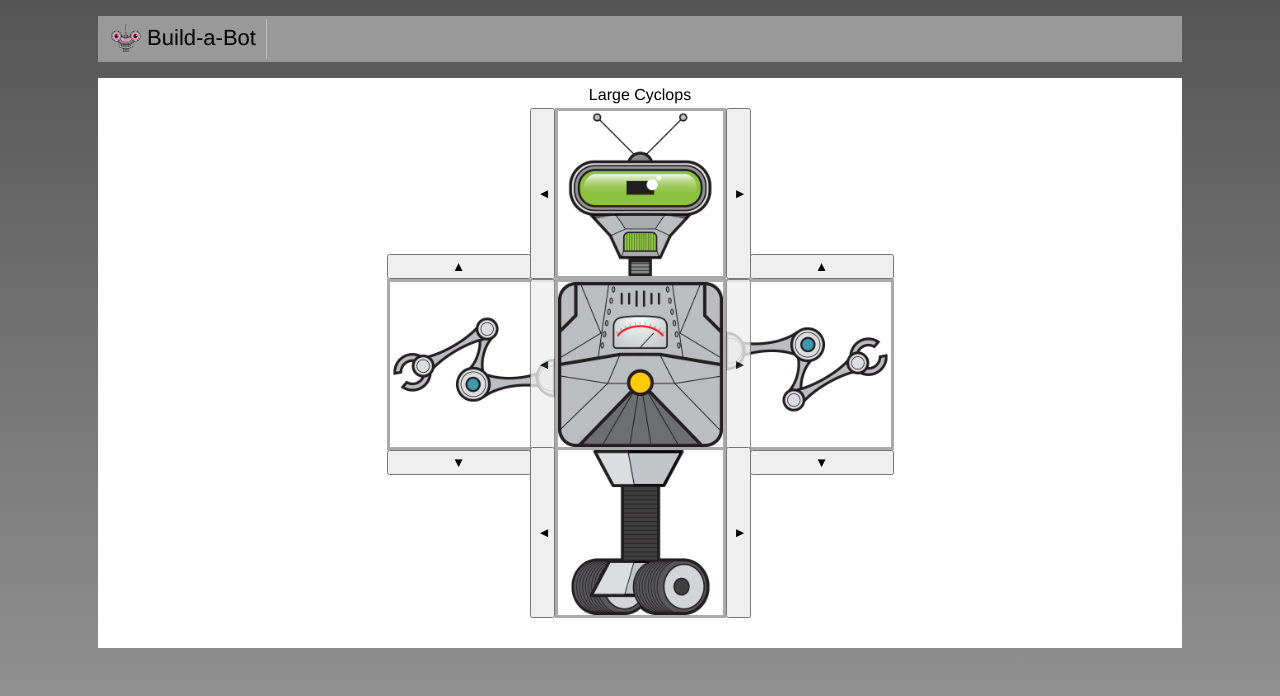
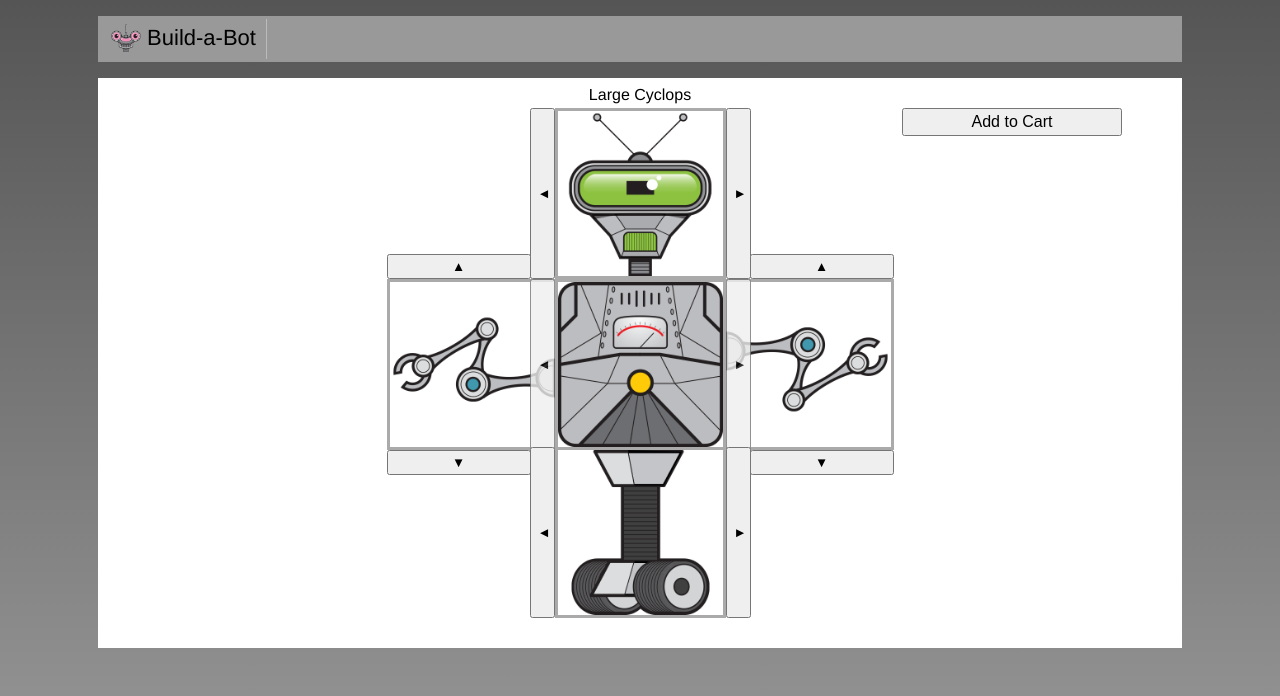
Before and after one commit to guillermorangel/gettingagoodvue, a Vue app in the folder build-a-bot/: page / in a window 1280 px wide. Shown: the top 696 px of the page. Built offline with nearby package versions, Linux system fonts and the light colour scheme.

Commit message:
Create add to cart btn and push using spread operator for immutability

```diff
--- a/build-a-bot/src/components/robot/RobotBuilder.vue
+++ b/build-a-bot/src/components/robot/RobotBuilder.vue
@@ -1,5 +1,6 @@
 <template>
-  <div>
+  <div class="content">
+    <button class="add-to-cart" @click="addToCart()">Add to Cart</button>
     <div class="top-row">
       <div class="top part">
         <div class="robot-name">
@@ -76,6 +77,10 @@ export default {
     },
   },
   methods: {
+    addToCart() {
+      const robot = this.selectedRobot;
+      this.cart.push({ ...robot });
+    },
     selectNextHead() {
       this.selectedHeadIndex = getNextValidIndex(
         this.selectedHeadIndex,
@@ -238,4 +243,14 @@ export default {
 .sale {
   color: red;
 }
+.content {
+  position: relative;
+}
+.add-to-cart {
+  position: absolute;
+  right: 30px;
+  width: 220px;
+  padding: 3px;
+  font-size: 16px;
+}
 </style>
```
